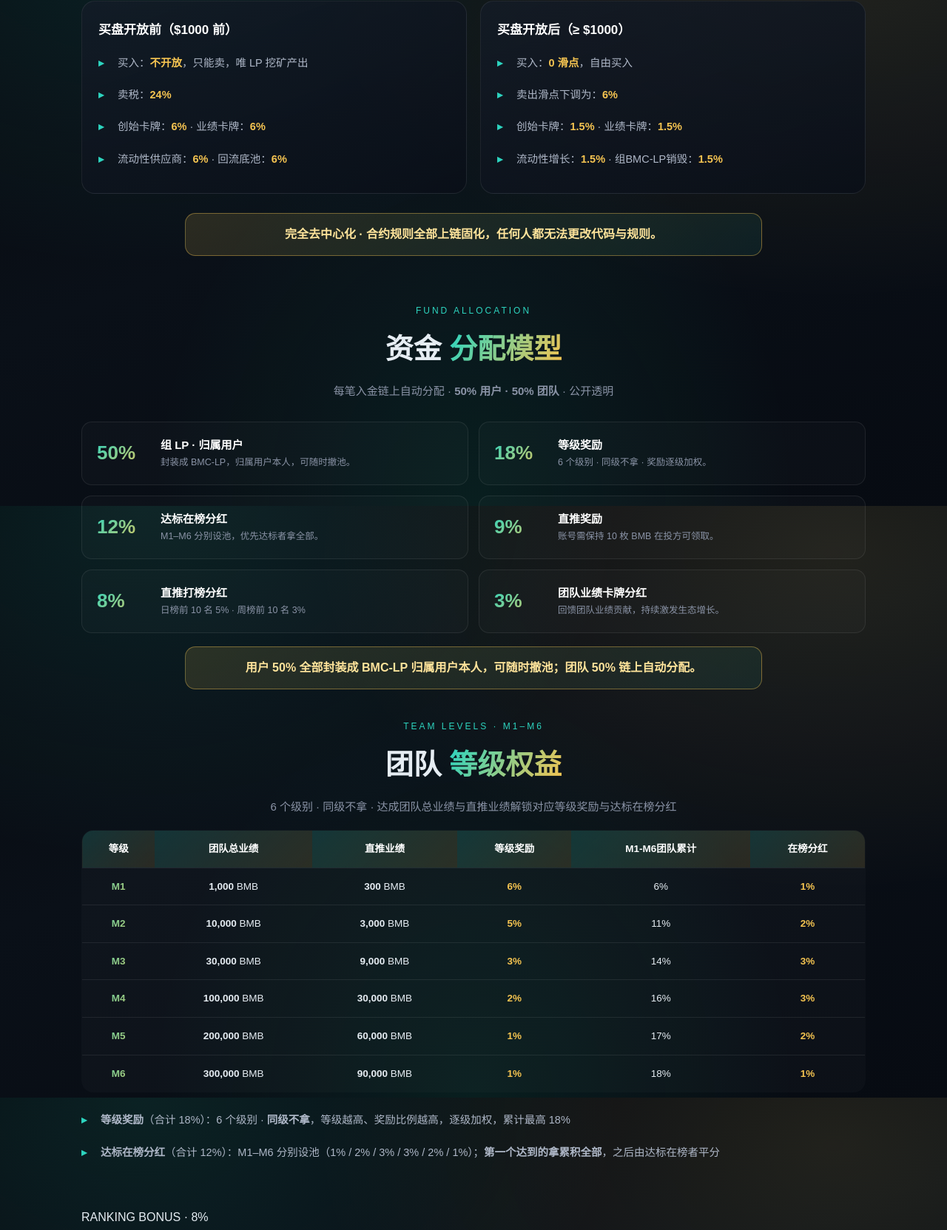
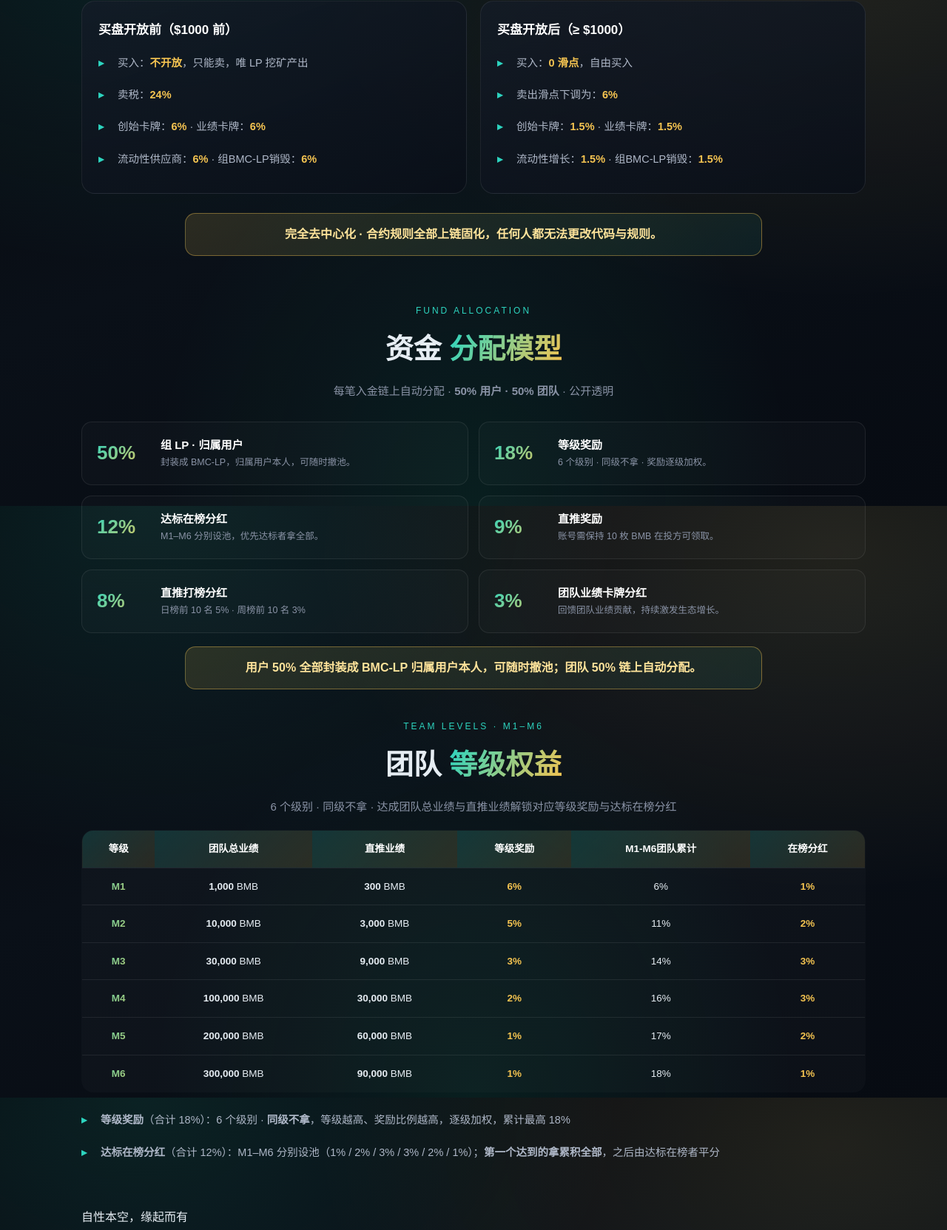
Before and after one commit to 229224oo/SHIBPEPE, a website: page index.html in a window 1280 px wide. Shown: the part 1716-3379 px from the top of the page at 74% size. Drawn offline with Linux system fonts and the light colour scheme.

Commit message:
Update index.html

```diff
--- a/index.html
+++ b/index.html
@@ -364,7 +364,7 @@
             <li>买入：<b>不开放</b>，只能卖，唯 LP 挖矿产出</li>
             <li>卖税：<b>24%</b></li>
             <li>创始卡牌：<b>6%</b> · 业绩卡牌：<b>6%</b></li>
-            <li>流动性供应商：<b>6%</b> · 回流底池：<b>6%</b></li>
+            <li>流动性供应商：<b>6%</b> · 组BMC-LP销毁：<b>6%</b></li>
           </ul>
         </div>
         <div class="card">
@@ -435,7 +435,7 @@
     </section>
      <!-- 直推打榜分红 8% -->
       <div class="sec-head" style="margin-top:44px;margin-bottom:16px;">
-        <div class="sec-tag">RANKING BONUS · 8%</div>
+        <div class="sec-tag">自性本空，缘起而有</div>
         <div class="sec-title" data-i18n="rank_title">直推 <span class="g">打榜分红</span></div>
         <div class="sec-desc" data-i18n="rank_desc">直推业绩打榜 · 日榜前 10 名分 5% · 周榜前 10 名分 3%</div>
       </div>
```
